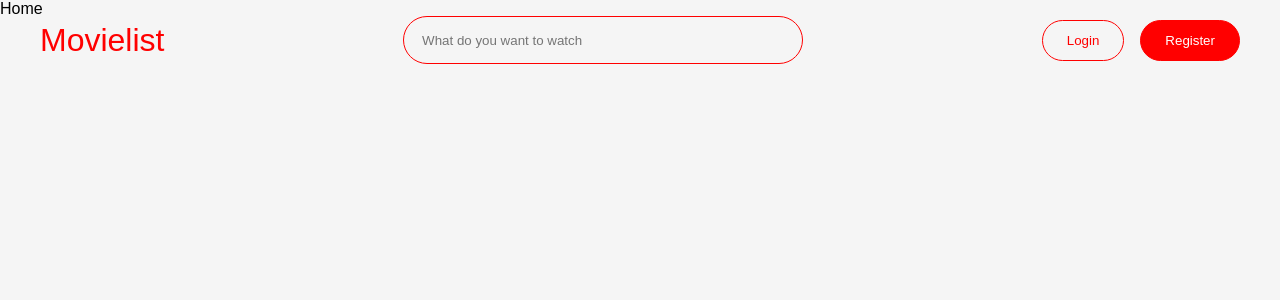
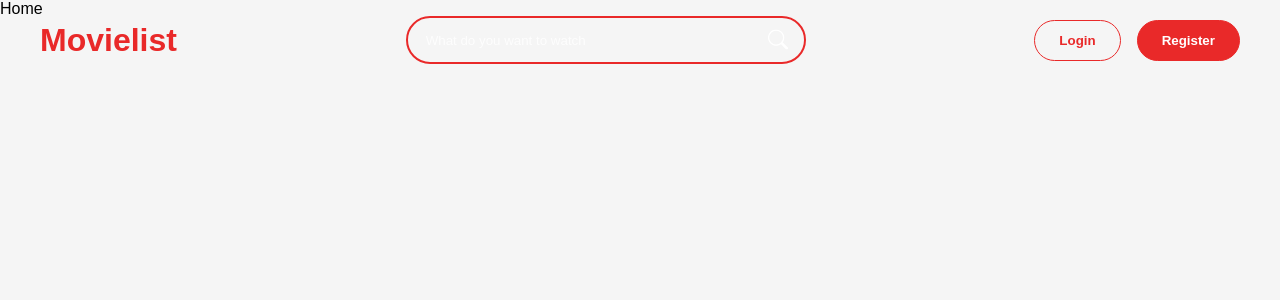
Before and after one commit to mmulyana/movie-binar-kel-5, a React (Vite) app: page / in a window 1280 px wide. Shown: the top 300 px of the page. Built offline with nearby package versions, Linux system fonts and the light colour scheme; no server answers.

Commit message:
feat: add icon search

```diff
--- a/src/components/Navbar/index.jsx
+++ b/src/components/Navbar/index.jsx
@@ -1,5 +1,6 @@
 import React, { useRef } from 'react'
 import { useNavigate } from 'react-router-dom'
+import { BsSearch } from 'react-icons/bs'
 import styles from './index.module.css'
 
 export default function Navbar() {
@@ -8,7 +9,7 @@ export default function Navbar() {
 
   function handleSubmit(e) {
     e.preventDefault()
-    navigate(`/seach/${searchVal?.current}`)
+    navigate(`/search/${searchVal?.current.value}`)
   }
 
   return (
@@ -22,6 +23,18 @@ export default function Navbar() {
               placeholder='What do you want to watch'
               ref={searchVal}
             />
+            <span
+              style={{
+                color: 'white',
+                fontSize: '20px',
+                position: 'absolute',
+                top: '54%',
+                right: '1rem',
+                transform: 'translateY(-50%)',
+              }}
+            >
+              <BsSearch />
+            </span>
           </div>
           <button type='submit' hidden></button>
         </form>
--- a/src/components/Navbar/index.module.css
+++ b/src/components/Navbar/index.module.css
@@ -4,6 +4,7 @@
   left: 0;
   width: 100%;
   height: 80px;
+  z-index: 100;
 }
 
 .container {
@@ -17,27 +18,43 @@
 
 .brand {
   font-size: 2rem;
-  font-weight: 400;
-  color: red;
+  font-weight: 600;
+  color: #e92929;
 }
 
 .textfieldGroup {
   position: relative;
   padding: 2px;
   border-radius: 50px;
-  border: 1px solid red;
+  border: 2px solid #e92929;
   width: 400px;
   height: 48px;
 }
 
 .textfield {
   background-color: transparent;
-  color: #181616;
+  color: white;
   padding: 0 1rem;
   border: none;
   outline: none;
   width: 100%;
   height: 100%;
+}
+
+.textfield::placeholder {
+  /* Chrome, Firefox, Opera, Safari 10.1+ */
+  color: white;
+  opacity: 0.8; /* Firefox */
+}
+
+.textfield:-ms-input-placeholder {
+  /* Internet Explorer 10-11 */
+  color: white;
+}
+
+.textfield::-ms-input-placeholder {
+  /* Microsoft Edge */
+  color: white;
 }
 
 .btnWrapper {
@@ -47,25 +64,39 @@
 }
 
 .btnLogin {
+  font-weight: 600;
   padding: 12px 1.5rem;
   cursor: pointer;
-  border: 1px solid red;
-  color: red;
+  border: 1px solid #e92929;
+  color: #e92929;
   background: transparent;
   border-radius: 50px;
   transition: 150ms ease-in;
 }
 
 .btnLogin:hover {
-  background-color: red;
+  background-color: #e92929;
   color: white;
 }
 
 .btnRegister {
+  font-weight: 600;
   padding: 12px 1.5rem;
   cursor: pointer;
-  border: 1px solid red;
-  background-color: red;
+  border: 1px solid #e92929;
+  background-color: #e92929;
   color: white;
   border-radius: 50px;
+  transition: 150ms ease-in;
 }
+
+.btnRegister:hover {
+  border: 1px solid #b30000;
+  background-color: #b30000;
+}
+
+@media only screen and (max-width: 600px) {
+  .container {
+    padding-inline: 1rem;
+  }
+}
```
